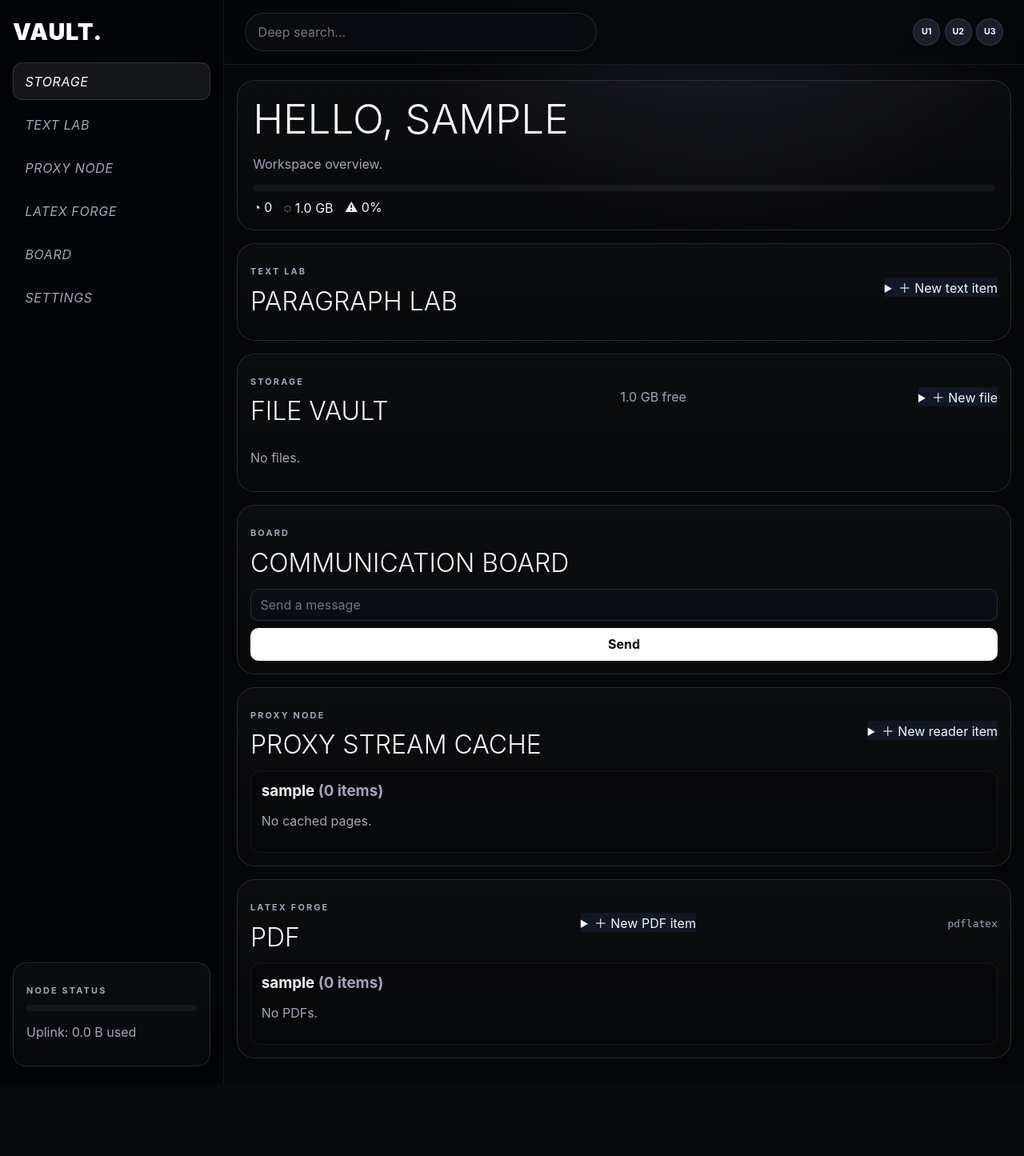
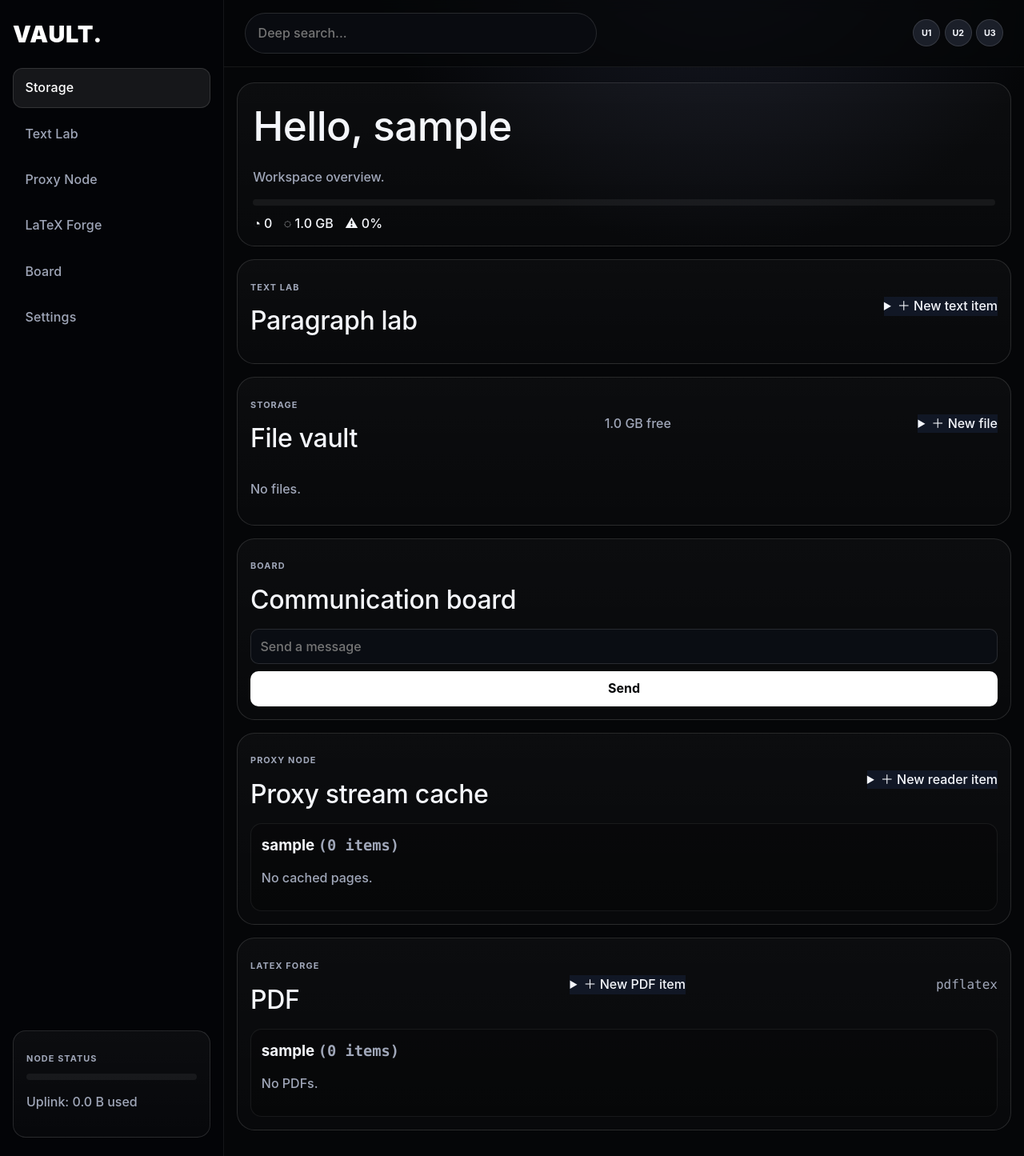
Before and after one commit to zof4/Research, a Flask app: page / in a window 1280 px wide. Shown: the whole page at 80% size. Before the commit the page ends 1355 px from the top, so only its background shows below. Run offline with Flask 3, Linux system fonts and the light colour scheme; the visitor is signed in with stand-in values (Sample User, id 1); data that the repository does not hold is empty.

Commit message:
Refine UI typography for cleaner, less extreme styling

```diff
--- a/static/style.css
+++ b/static/style.css
@@ -10,14 +10,18 @@
   --muted: #a0a7b9;
   --accent: #ffffff;
   --danger: #ff7676;
+  --font-ui: "Inter", "Segoe UI", "Helvetica Neue", Arial, system-ui, -apple-system, sans-serif;
+  --font-mono: "SFMono-Regular", ui-monospace, "Cascadia Mono", "Segoe UI Mono", Menlo, monospace;
 }
 
 * { box-sizing: border-box; }
 html, body { margin: 0; min-height: 100%; }
 body {
-  font-family: Inter, ui-sans-serif, system-ui, -apple-system, Segoe UI, sans-serif;
+  font-family: var(--font-ui);
   background: radial-gradient(circle at 70% -10%, #1a1d2a 0%, rgba(5, 6, 8, 0.9) 25%, #050608 60%), #050608;
   color: var(--text);
+  font-weight: 450;
+  line-height: 1.45;
 }
 
 .app-shell { display: grid; grid-template-columns: 280px 1fr; min-height: 100dvh; }
@@ -42,9 +46,10 @@ body {
 .sidebar-nav a, .top-nav a {
   color: var(--muted);
   text-decoration: none;
-  font-style: italic;
-  text-transform: uppercase;
-  letter-spacing: .04em;
+  font-style: normal;
+  text-transform: none;
+  letter-spacing: .01em;
+  font-weight: 550;
   border: 1px solid transparent;
   border-radius: 12px;
   padding: .78rem .9rem;
@@ -102,9 +107,9 @@ body {
   border-radius: 22px;
 }
 .intro-card { padding: 1rem 1.2rem; margin-bottom: 1rem; }
-.intro-copy h1 { margin: 0; font-size: clamp(1.5rem, 4.5vw, 3.2rem); font-weight: 300; text-transform: uppercase; }
+.intro-copy h1 { margin: 0; font-size: clamp(1.5rem, 4.5vw, 3.2rem); font-weight: 450; text-transform: none; letter-spacing: -.01em; }
 .intro-copy p, .helper-text, .item-meta, .section-kicker, .section-note, .empty-state { color: var(--muted); }
-.section-kicker { text-transform: uppercase; letter-spacing: .2em; font-size: .68rem; font-weight: 700; }
+.section-kicker { text-transform: uppercase; letter-spacing: .1em; font-size: .68rem; font-weight: 650; }
 .storage-meter { height: 8px; border-radius: 999px; background: rgba(255,255,255,.06); overflow: hidden; }
 .storage-meter span { display: block; height: 100%; background: #fff; }
 .mini-metrics { margin-top: .65rem; display: flex; gap: .9rem; flex-wrap: wrap; }
@@ -112,7 +117,7 @@ body {
 .dashboard-grid { display: grid; gap: 1rem; }
 .section-card { padding: 1rem; }
 .section-head { display: flex; flex-wrap: wrap; align-items: center; gap: .7rem; justify-content: space-between; margin-bottom: .8rem; }
-.section-head h2 { margin: .1rem 0 0; font-size: clamp(1.2rem,3vw,2rem); text-transform: uppercase; font-weight: 350; }
+.section-head h2 { margin: .1rem 0 0; font-size: clamp(1.2rem,3vw,2rem); text-transform: none; font-weight: 500; letter-spacing: -.01em; }
 
 .item-stack { display: grid; gap: .7rem; }
 .item-card {
@@ -138,6 +143,7 @@ input, textarea, select, button, .button-link {
   padding: .58rem .72rem;
 }
 textarea { min-height: 120px; }
+code, pre, .item-meta { font-family: var(--font-mono); }
 button, .button-link { cursor: pointer; text-decoration: none; display: inline-flex; align-items:center; justify-content:center; }
 .secondary-button { background: #111725; }
 .block-button { background: #fff; color: #050608; font-weight: 700; }
```
